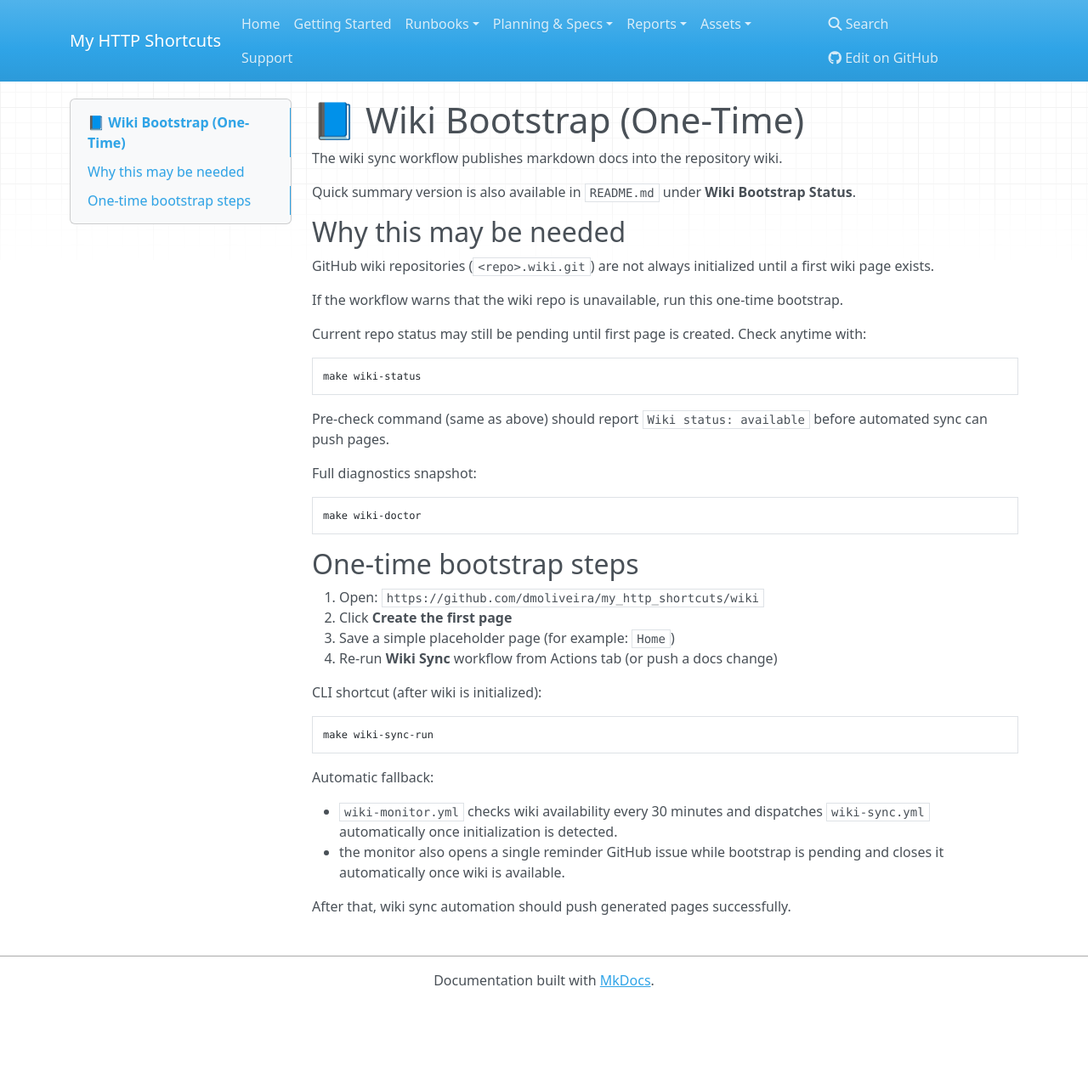
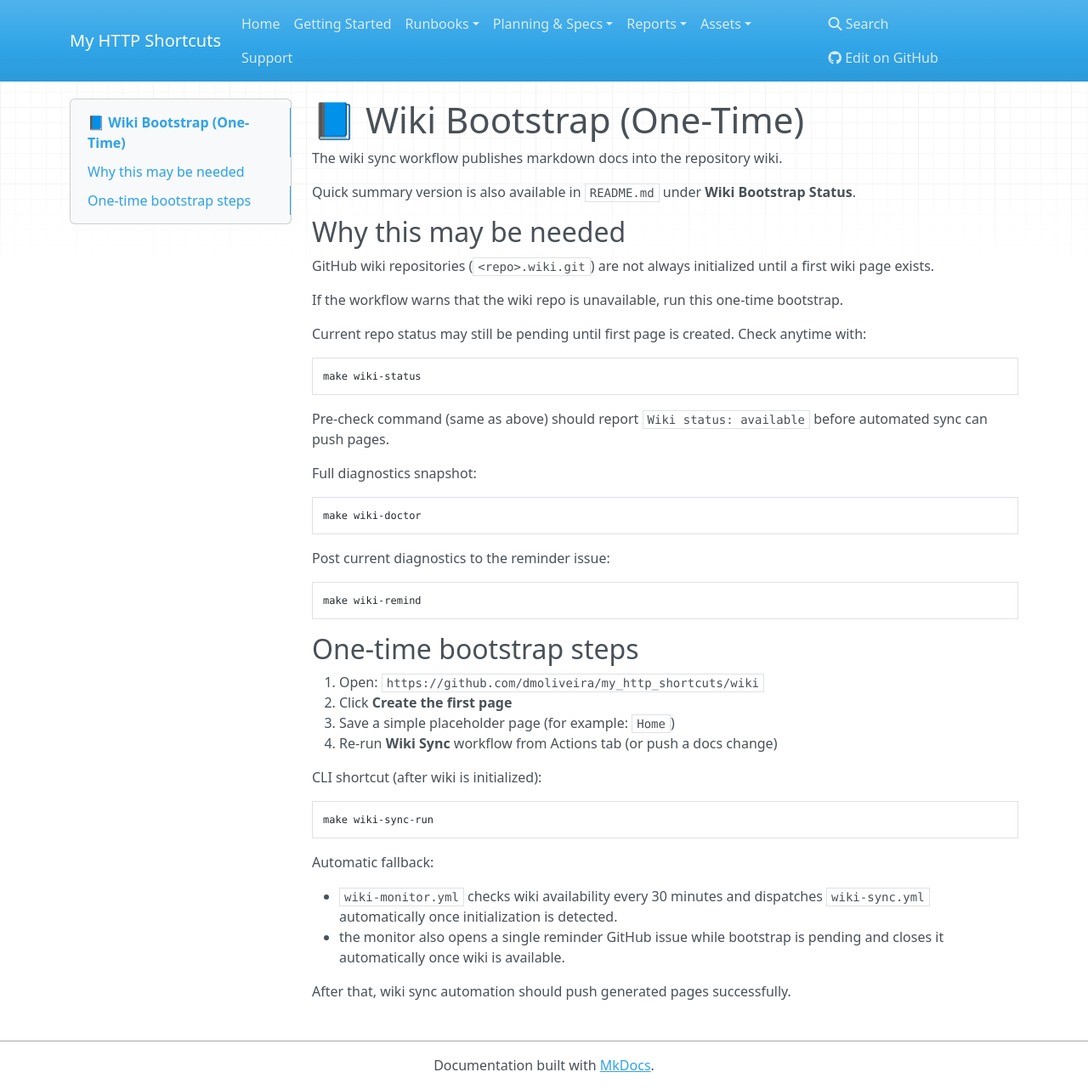
Before and after one commit to dmoliveira/my_http_shortcuts, an MkDocs documentation site: the page built from docs/runbooks/wiki-bootstrap.md, in a window 1280 px wide and 1282 px high. Shown: the whole window at 85% size. Built offline with MkDocs 1.6.1, drawn with Linux system fonts in a browser that asks for light colours; nearby versions of some CDN libraries.

Commit message:
docs(wiki): document wiki-remind usage

````diff
--- a/docs/runbooks/wiki-bootstrap.md
+++ b/docs/runbooks/wiki-bootstrap.md
@@ -24,6 +24,12 @@ Full diagnostics snapshot:
 make wiki-doctor
 ```
 
+Post current diagnostics to the reminder issue:
+
+```bash
+make wiki-remind
+```
+
 ## One-time bootstrap steps
 
 1. Open: `https://github.com/dmoliveira/my_http_shortcuts/wiki`
````
Also changed, not shown: README.md (+1 -0 lines).
